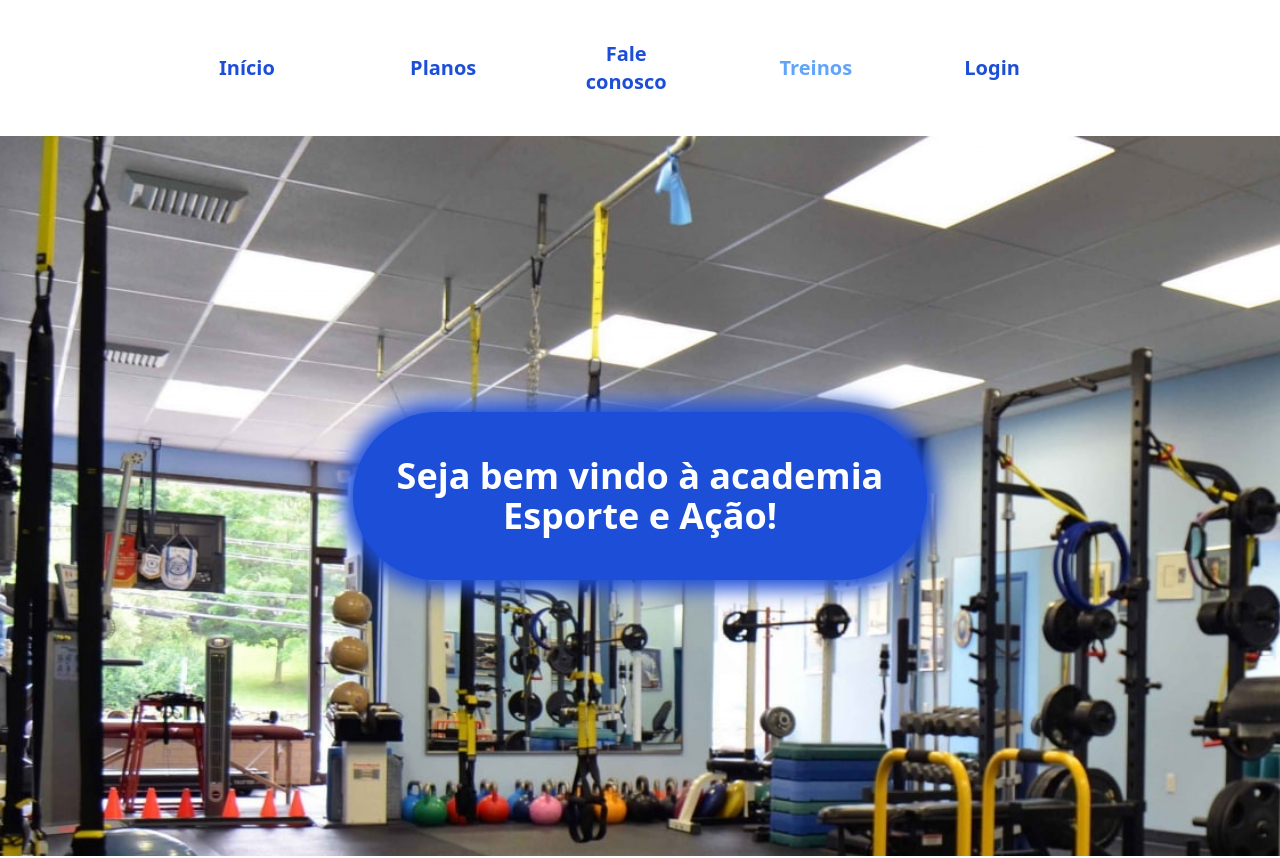
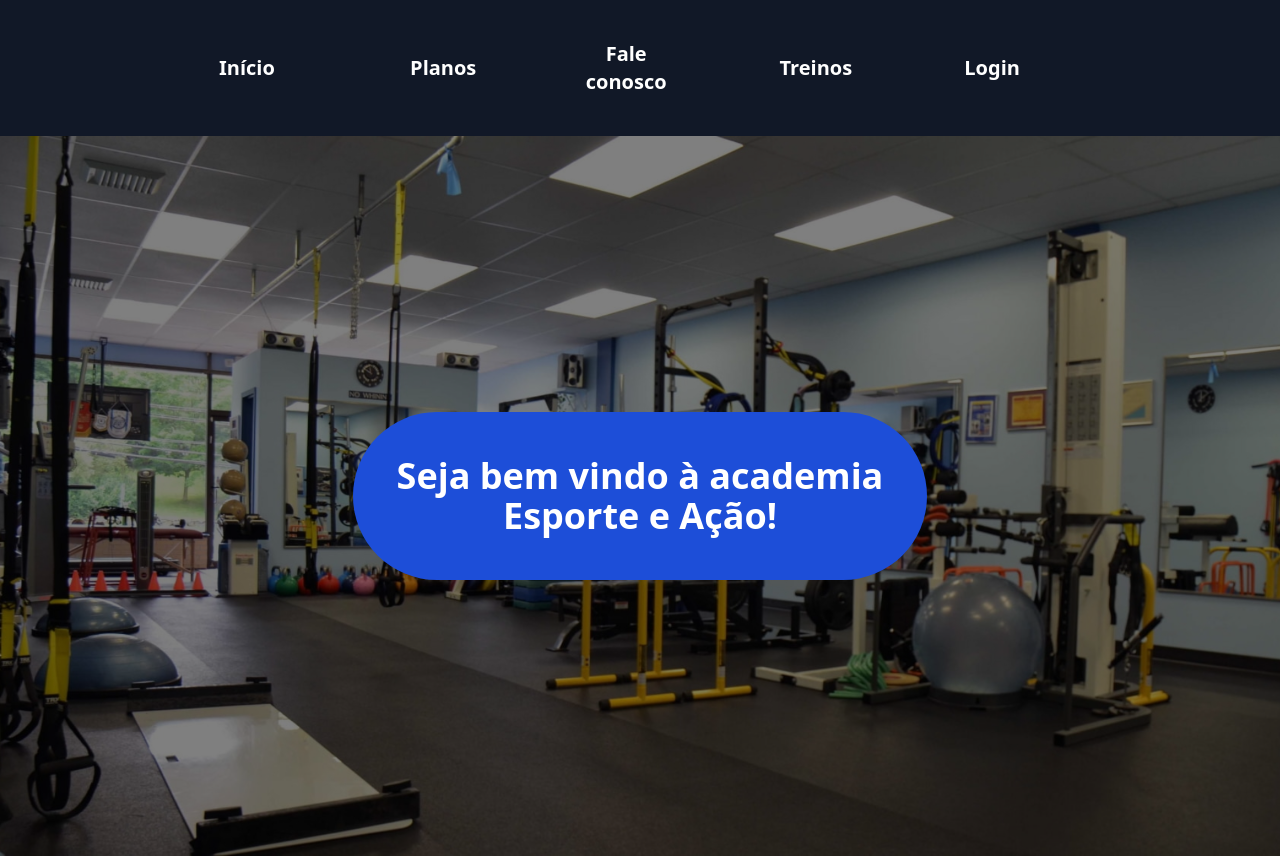
Before and after one commit to gabriel-raamos/academia-esporte-e-acao, a React (Vite) app: page / in a window 1280 px wide. Shown: the top 858 px of the page. Built offline with nearby package versions, Linux system fonts and the light colour scheme.

Commit message:
fixed bg and changed completely the navbar

```diff
--- a/src/components/NavBar/NavBar.jsx
+++ b/src/components/NavBar/NavBar.jsx
@@ -1,11 +1,31 @@
 // import axios from "axios";
+import axios from "axios";
 import NavButton from "../NavButton/NavButton";
+import { useEffect, useState } from "react";
 
 export default function NavBar() {
+
+    const [name, setName] = useState('')
 
     const authHeader = localStorage.getItem('authorization')
     // const jsonHeader = JSON.parse(localStorage.getItem('json-data'))
     // const name = localStorage.getItem('json-header')
+
+    const fetchName = async () => {
+
+        try {
+            const response = await axios.get(`https://pi-academia.vercel.app/api/cliente/findbyid/${JSON.parse(localStorage.getItem('json-data')).id}`)
+
+            const name = response.data.name
+            setName(name)
+            // alert(name)
+        }
+
+        catch (error) {
+            console.log(error)
+        }
+
+    }
 
     const logout = async () => {
 
@@ -21,6 +41,10 @@ export default function NavBar() {
 
     }
 
+    useEffect(() => {
+        fetchName()
+    }, [])
+
     // const testName = JSON.parse(localStorage.getItem('json-header'))
     // alert(testName.name)
 
@@ -28,7 +52,7 @@ export default function NavBar() {
 
     return (
 
-        <section className="content-between flex justify-center" >
+        <section className="content-between flex justify-center bg-gray-900 shadow-[0_20px_50px_rgba(8,_112,_184,_0.7)]" >
 
             <nav className="grid grid-cols-5 -space-x-3 md:space-x-5 items-center mb-5 md:my-5 gap-5 pl-5 md:pl-0" >
 
@@ -44,17 +68,24 @@ export default function NavBar() {
                     <NavButton title="Fale conosco" link="faleconosco" />
                 </div>
 
-                {!authHeader && (
+                {!authHeader ? (
 
                     <div className="flex justify-center items-center h-2/3 w-2/3 pl-8 md:pl-0" >
                         <button
-                            className="text-blue-400 text-sm md:text-xl py-2 md:py-5 px-2 mt-7 md:mt-0 rounded-full font-bold transition duration-500 hover:bg-blue-400 hover:text-white"
+                            className="text-white text-sm md:text-xl py-2 md:py-5 px-2 mt-7 md:mt-0 rounded-full font-bold transition duration-500 hover:bg-blue-700 focus:bg-blue-700 hover:shadow-[0px_0px_20px_10px] hover:shadow-[#1d4ed8]"
                             disabled
                         >
                             Treinos
                         </button>
                     </div>
 
+                ) : (
+
+                <div className="flex justify-center items-center h-2/3 w-2/3 pl-6 md:pl-0" >
+
+                    <NavButton title={name} link='treinos' />
+
+                </div>
                 )}
 
                 {!authHeader && (
@@ -66,19 +97,11 @@ export default function NavBar() {
                 )}
 
                 {authHeader && (
-                    <div className="flex justify-center items-center h-2/3 w-2/3 pl-6 md:pl-0" >
-
-                        <NavButton title={JSON.parse(localStorage.getItem('json-data')).name} link='treinos' />
-
-                    </div>
-                )}
-
-                {authHeader && (
                     <div className="flex justify-center items-center h-2/3 w-2/3" >
 
                         <button
                             onClick={logout}
-                            className="text-blue-700 text-sm md:text-xl py-2 md:py-5 px-2 mt-7 md:mt-0 rounded-full font-bold transition hover:bg-blue-700 hover:text-white duration-500"
+                            className="text-white text-sm md:text-xl py-2 md:py-5 px-2 mt-7 md:mt-0 rounded-full font-bold transition hover:bg-blue-700 focus:bg-blue-700 hover:white duration-500 hover:shadow-[0px_0px_20px_10px] hover:shadow-[#1d4ed8]"
                         >
                             Logout
                         </button>
--- a/src/components/NavButton/NavButton.jsx
+++ b/src/components/NavButton/NavButton.jsx
@@ -6,7 +6,7 @@ function NavButton({link, title}) {
 
         <div className="flex justify-center items-center h-2/3 w-2/3" >
             <Link to={`${link}`}>
-                <button className="text-blue-700 text-sm md:text-xl py-2 md:py-5 px-2 mt-7 md:mt-0 rounded-full font-bold transition duration-500 hover:bg-blue-700 hover:text-white" >
+                <button className="text-white text-sm md:text-xl py-2 md:py-5 px-2 mt-7 md:mt-0 rounded-full font-bold transition duration-500 hover:bg-blue-700 hover:text-white focus:bg-blue-700 hover:shadow-[0px_0px_20px_10px] hover:shadow-[#1d4ed8]" >
                     {title}
                 </button>
             </Link>
--- a/src/components/PagamentoForm/PagamentoForm.jsx
+++ b/src/components/PagamentoForm/PagamentoForm.jsx
@@ -74,7 +74,7 @@ function Pagamento() {
         };
 
         try {
-            await axios.post('http://localhost:5000/api/pagamento/registrarpagamento', updatedFormData)
+            await axios.post('https://pi-academia.vercel.app/api/pagamento/registrarpagamento', updatedFormData)
             // alert('Pagamento salvo: ' + response.data.clienteID)
             window.location.href = '/'
         }
--- a/src/components/RegisterFormAPI/RegisterFormAPI.jsx
+++ b/src/components/RegisterFormAPI/RegisterFormAPI.jsx
@@ -48,7 +48,7 @@ export default function Form() {
 
         try {
             await axios.post("https://pi-academia.vercel.app/api/cliente/register", userData);
-            alert('Registro efetuado com sucesso.')
+            // alert('Registro efetuado com sucesso.')
 
             // Resetar os campos após o envio bem-sucedido
             // setName('')
--- a/src/pages/FaleConosco/FaleConosco.jsx
+++ b/src/pages/FaleConosco/FaleConosco.jsx
@@ -7,7 +7,7 @@ import { MdEmail } from "react-icons/md";
 
 export default function FaleConosco() {
     return (
-        <section className="flex flex-col justify-center items-center" >
+        <section className="flex flex-col justify-center items-center mt-5" >
 
             <section className="mx-5 md:mx-40 grid grid-rows-2 bg-blue-700 rounded-lg p-5 mb-5 text-white" >
                 <div>
--- a/src/pages/Home/Home.jsx
+++ b/src/pages/Home/Home.jsx
@@ -10,8 +10,9 @@ export default function Home() {
     return (
         <section>
 
-            <section className="bg-gym2 bg-no-repeat h-90vh flex justify-center items-center static bg-fixed" >
-                <div className="justify-center items-center flex bg-blue-700 p-3 bg-gradient-to-br from blue-700 text-white rounded-full font-bold shadow-[0px_0px_20px_10px] shadow-[#1d4ed8]" >
+            <section className="bg-gym2 bg-cover bg-no-repeat h-90vh items-center flex justify-center static bg-fixed bg-blend-darken bg-black bg-opacity-50 " >
+                <div className="flex justify-center items-center" >
+                    <div className="justify-center items-center flex bg-blue-700 p-3 bg-gradient-to-br from blue-700 text-white rounded-full font-bold hover:shadow-[0px_0px_20px_10px] hover:shadow-[#1d4ed8] transition duration-500" >
                         <div className="" >
                             <h1 className="text-xl p-3 md:text-4xl md:p-8" >
                                 Seja bem vindo à academia <br />
@@ -19,6 +20,7 @@ export default function Home() {
                                     Esporte e Ação!
                                 </span>
                             </h1>
+                        </div>
                     </div>
                 </div>
             </section>
--- a/src/pages/Pagamento/Pagamento.jsx
+++ b/src/pages/Pagamento/Pagamento.jsx
@@ -7,7 +7,7 @@ export default function Pagamento() {
     const id = userData ? JSON.parse(userData).id : null
 
     return (
-        <section>
+        <section className='mt-5' >
             {id ? (
                 <section className='flex justify-center items-center' >
                     <div>
--- a/src/pages/Planos/Planos.jsx
+++ b/src/pages/Planos/Planos.jsx
@@ -9,7 +9,7 @@ export default function Planos() {
     const id = userData ? JSON.parse(userData).id : null
 
     return (
-        <div className="md:grid" >
+        <div className="md:grid mt-5" >
 
             {id ? (
                 <div className="flex justify-center items-center" >
```
Lines whose indentation alone changed are shown as unchanged.
